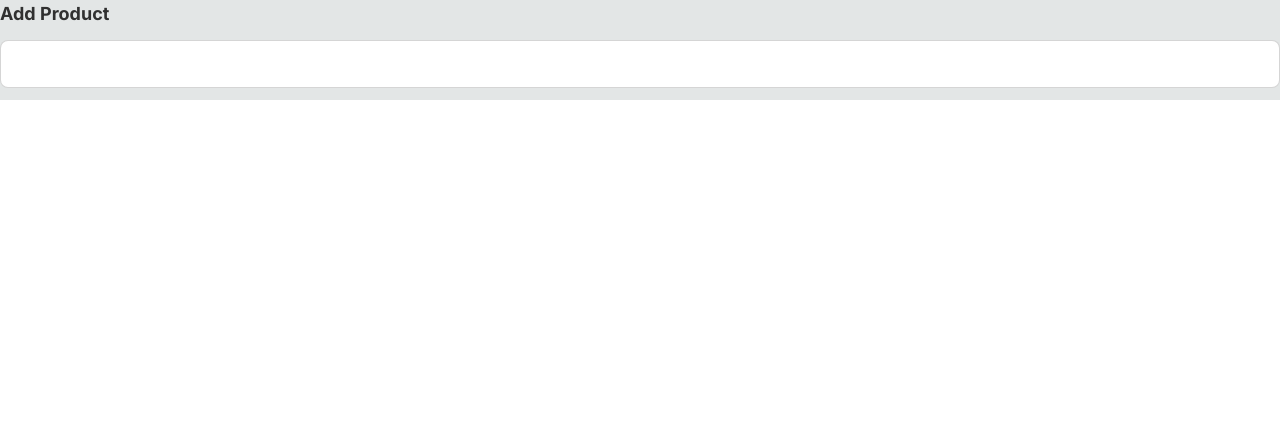
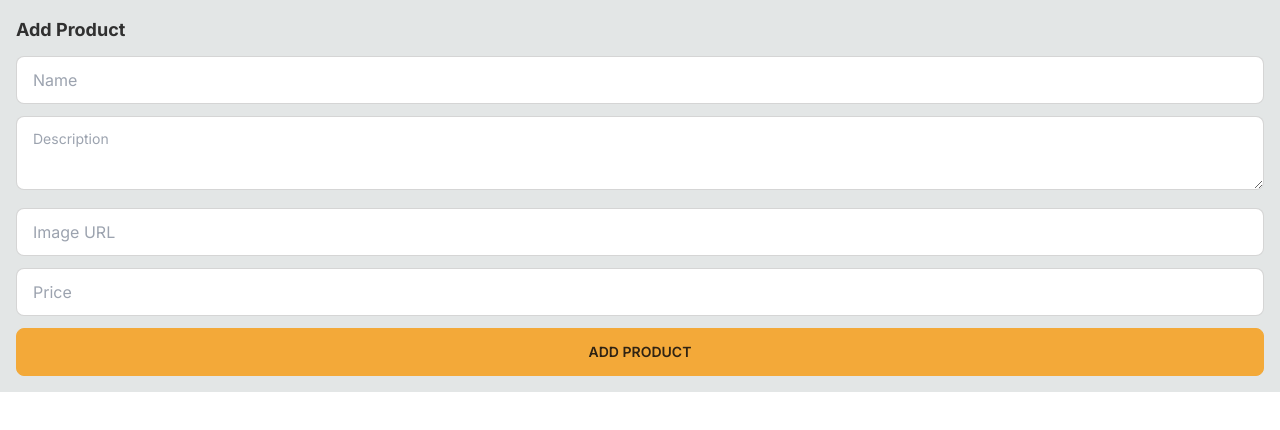
Before and after one commit to WYZ00/nextjs-ecommerce, a Next.js app: page /add-product in a window 1280 px wide. Shown: the top 430 px of the page. Built offline with nearby package versions, Linux system fonts and the light colour scheme.

Commit message:
add-product page add

```diff
--- a/next.config.js
+++ b/next.config.js
@@ -1,4 +1,11 @@
 /** @type {import('next').NextConfig} */
-const nextConfig = {}
+const nextConfig = {
+  images: {
+    remotePatterns: [{ hostname: "images.unsplash.com" }],
+  },
+  experimental: {
+    serverActions: true,
+  },
+};
 
-module.exports = nextConfig
+module.exports = nextConfig;
--- a/src/app/add-product/page.tsx
+++ b/src/app/add-product/page.tsx
@@ -1,11 +1,63 @@
+import FormSubmitButton from "@/components/FormSubmitButton";
+import { prisma } from "@/lib/db/prisma";
+import { redirect } from "next/navigation";
+
+export const metadata = {
+  title: "Add product-Ecommerce",
+};
+
+async function addProduct(formData: FormData) {
+  "use server";
+
+  const name = formData.get("name")?.toString();
+  const description = formData.get("description")?.toString();
+  const imageUrl = formData.get("imageUrl")?.toString();
+  const price = Number(formData.get("price") || 0);
+
+  if (!name || !description || !imageUrl || !price) {
+    throw Error("Missing required fields");
+  }
+  await prisma.product.create({
+    data: { name, description, imageUrl, price },
+  });
+
+  redirect("/");
+}
+
 export default function AddProductPage() {
   return (
     <div>
       <h1 className="text-lg mb-3 font-bold">Add Product</h1>
-      <form>
+      <form action={addProduct}>
         <input
+          required
+          name="name"
+          placeholder="Name"
           className="mb-3 w-full input input-bordered"
         />
+        <textarea
+          required
+          name="description"
+          placeholder="Description"
+          className="textarea textarea-bordered mb-3 w-full"
+        />
+
+        <input
+          required
+          name="imageUrl"
+          placeholder="Image URL"
+          type="url"
+          className="mb-3 w-full input input-bordered"
+        />
+
+        <input
+          required
+          name="price"
+          placeholder="Price"
+          type="number"
+          className="mb-3 w-full input input-bordered"
+        />
+        <FormSubmitButton className="btn-block">Add Product</FormSubmitButton>
       </form>
     </div>
   );
--- /dev/null
+++ b/src/app/error.tsx
@@ -0,0 +1,5 @@
+"use client";
+
+export default function ErrorPage() {
+  return <div>Something went wrong.Please refresh the page.</div>;
+}
--- a/src/app/layout.tsx
+++ b/src/app/layout.tsx
@@ -1,22 +1,24 @@
-import './globals.css'
-import type { Metadata } from 'next'
-import { Inter } from 'next/font/google'
+import "./globals.css";
+import type { Metadata } from "next";
+import { Inter } from "next/font/google";
 
-const inter = Inter({ subsets: ['latin'] })
+const inter = Inter({ subsets: ["latin"] });
 
 export const metadata: Metadata = {
-  title: 'Create Next App',
-  description: 'Generated by create next app',
-}
+  title: "Ecommerce",
+  description: "We make your wallet cry",
+};
 
 export default function RootLayout({
   children,
 }: {
-  children: React.ReactNode
+  children: React.ReactNode;
 }) {
   return (
     <html lang="en">
-      <body className={inter.className}>{children}</body>
+      <body className={inter.className}>
+        <main className="p-4 max-w-7xl m-auto min-w-[300px]">{children}</main>
+      </body>
     </html>
-  )
+  );
 }
--- /dev/null
+++ b/src/components/FormSubmitButton.tsx
@@ -0,0 +1,27 @@
+"use client";
+
+import { ComponentProps } from "react";
+import { experimental_useFormStatus as useFormStatus } from "react-dom";
+
+type FormSubmitButtonProps = {
+  children: React.ReactNode;
+  className?: string;
+} & ComponentProps<"button">;
+
+export default function FormSubmitButton({
+  children,
+  className,
+  ...props
+}: FormSubmitButtonProps) {
+  const { pending } = useFormStatus();
+  return (
+    <button
+      {...props}
+      className={`btn btn-primary ${className}`}
+      type="submit"
+      disabled={pending}>
+      {pending && <span className="loading loading-spinner" />}
+      {children}
+    </button>
+  );
+}
```
